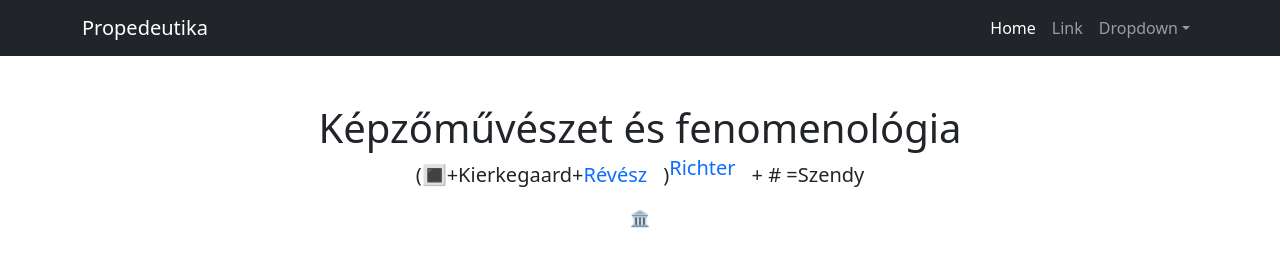
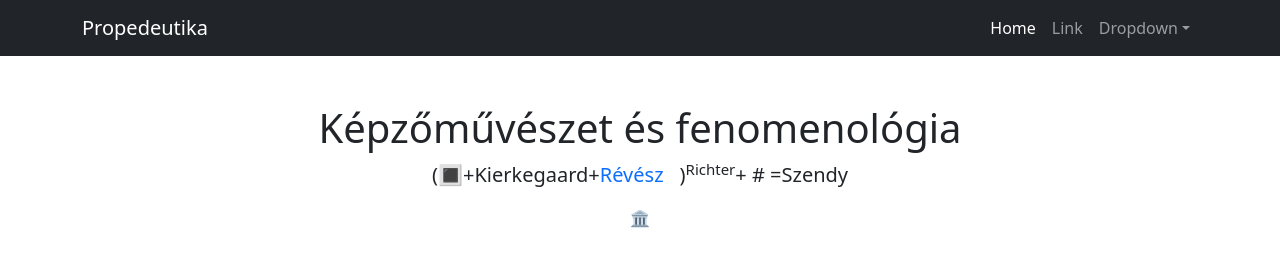
Before and after one commit to bankitomi26/btk, a plain HTML site: page index.html in a window 1280 px wide. Drawn offline with nearby package versions, Linux system fonts and the light colour scheme.

Commit message:
Update index.html

```diff
--- a/index.html
+++ b/index.html
@@ -38,7 +38,7 @@
         <div class="container">
             <div class="text-center mt-5">
                 <h1>Képzőművészet és fenomenológia</h1>
-                <p class="lead">(🔳+Kierkegaard+<a class="navbar-brand" href="https://bankitomi26.github.io/sumup/#page-top">Révész</a>)<sup><a class="navbar-brand" href="https://bankitomi26.github.io/wwgrd/">Richter</a></sup>+ # =Szendy</p>
+                <p class="lead">(🔳+Kierkegaard+<a class="navbar-brand" href="https://bankitomi26.github.io/sumup/#page-top">Révész</a>)<sup>Richter</sup>+ # =Szendy</p>
                 <p>🏛</p>
             </div>
         </div>
```
